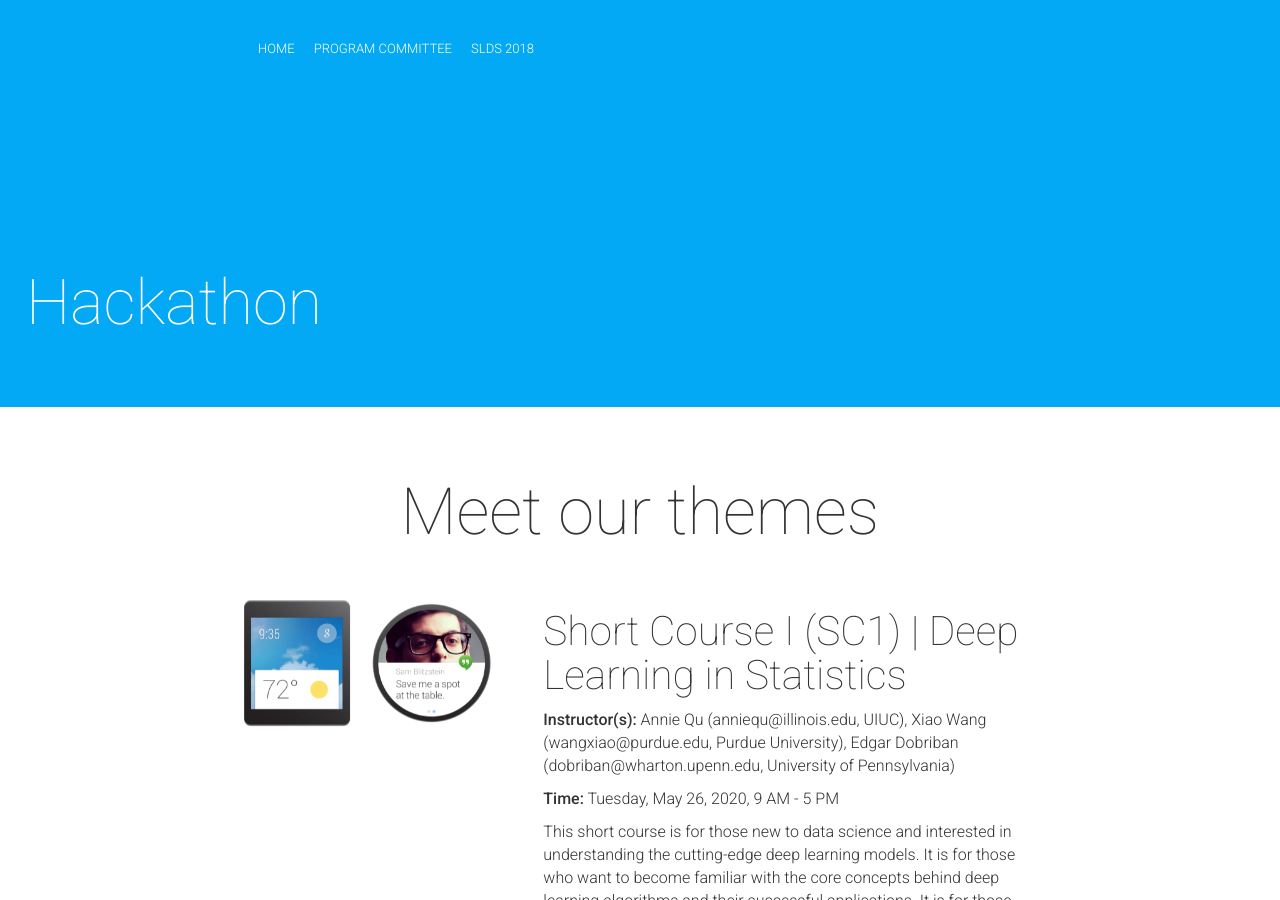
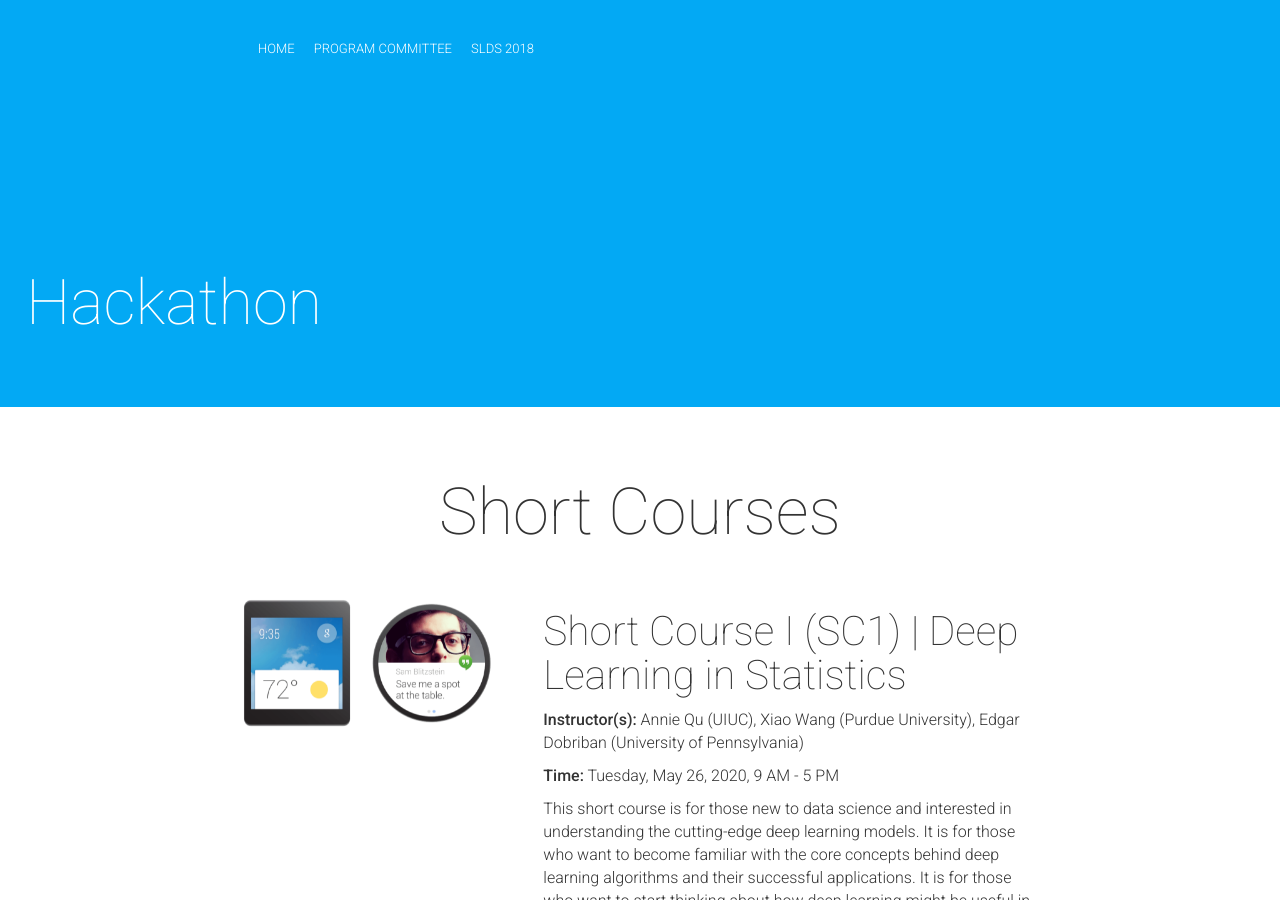
Before and after one commit to ASASLDS/SLDS2020, a Jekyll site: the page built from hackathon.html, in a window 1280 px wide and 900 px high. Built offline with Jekyll 4.4.1, drawn with Linux system fonts in a browser that asks for light colours; nearby versions of some CDN libraries; comment, search, counter and statistics services are not loaded; some of the changed lines change nothing that is shown.

Commit message:
Update config with preliminary instructor stuff

```diff
--- a/_config.yml
+++ b/_config.yml
@@ -112,11 +112,13 @@ mapCenterCoordinates: "33.6177875,-117.8887242"
 mapMobileCenterCoordinates: "33.6177875,-117.8887242"
 
 # Invited Short Courses
-aboutHackathonTitle: "Meet our themes"
+hackathonTitle: "Hackathon"
+enableHackathon: true
+aboutHackathonTitle: "Short Courses"
 hackathonRows:
  - {title: "Short Course I (SC1) | Deep Learning in Statistics",
     image: "hackathon-0.png",
-    instructors: "Annie Qu (anniequ@illinois.edu, UIUC), Xiao Wang (wangxiao@purdue.edu, Purdue University), Edgar Dobriban (dobriban@wharton.upenn.edu, University of Pennsylvania)",
+    instructors: "Annie Qu (UIUC), Xiao Wang (Purdue University), Edgar Dobriban (University of Pennsylvania)",
     time: "Tuesday, May 26, 2020, 9 AM - 5 PM",
     cost: "100",
     details: "This short course is for those new to data science and interested in understanding the cutting-edge deep learning models. It is for those who want to become familiar with the core concepts behind deep learning algorithms and their successful applications. It is for those who want to start thinking about how deep learning might be useful in their business or career. This one-day short course will provide a comprehensive overview of deep learning methods from the statistics perspective. Topics include deep feedforward neural networks, convolutional neural networks, deep Boltzmann machine, variational autoencoders, generative adversarial networks, learning theory fundamentals, generalization error bounds for deep neural networks, deep learning in R, an overview of the Keras package. Various application examples will be discussed in detail as well."}
@@ -126,6 +128,27 @@ hackathonRows:
     time: "Tuesday, May 26, 2020, 1 PM - 5 PM",
     cost: "50",
     details: "This half-day short course will provide an overview of statistical machine learning, and artificial intelligence techniques with applications to the precision medicine, in particular, to deriving optimal individualized treatment strategies for personalized medicine. This short course will cover both the treatment selection and treatment transition. The treatment selection framework is based on outcome weighted classification. We will cover logistic regression, support vector machine (SVM), ?-learning, robust SVM, and angle based classifiers for multi-category learning, and we will show how to modify these classification methods into outcome weighted learning algorithms for personalized medicine. The second part of this short course will also cover the treatment transition. We will provide an introduction to reinforcement learning techniques. Algorithms, including dynamic programming for Markov Decision Process, temporal difference learning, SARSA, Q-Learning algorithms, actor-critic methods, will be covered. We will discuss how to use these methods for developing optimal treatment transition strategies. The techniques discussed will be demonstrated in R. This course is intended for graduate students who have some knowledge of statistics and want to be introduced to statistical machine learning, or practitioners who would like to apply statistical machine learning techniques to their problems on personalized medicine and other biomedical applications."}
+
+instructorBios:
+ - {name: 'doot',
+    affiliation: 'doot university',
+    email: 'doot@doot.edu',
+    bio: 'doot doot'}
+ - {name: 'Annie Qu',
+    affiliation: 'University of Illinois Urbana Champaign',
+    email: 'anniequ@illinois.edu',
+    bio: 'Hello World!'}
+ - {name: 'Xiao Wang',
+    affiliation: 'Purdue University',
+    email: 'wangxiao@purdue.edu',
+    bio: 'doot doot'}
+ - {name: 'Edgar Dobriban',
+    affiliation: 'University of Pennsylvania',
+    email: 'dobriban@wharton.upenn.edu',
+    bio: 'pew pew'}
+ - {name: 'Haoda Fu',
+    affiliation: 'Eli Lilly',
+    bio: 'Dr. Haoda Fu is a senior research advisor and a enterprise lead for Machine Learning, Artificial Intelligence, and Digital Connected Care from Eli Lilly and Company. Dr. Haoda Fu is a Fellow of ASA (American Statistical Association). He is also an adjunct professor of biostatistics department, Indiana university school of medicine. Dr. Fu received his Ph.D. in statistics from University of Wisconsin - Madison in 2007 and joined Lilly after that. Since he joined Lilly, he is very active in statistics methodology research. He has more than 90 publications in the areas, such as Bayesian adaptive design, survival analysis, recurrent event modeling, personalized medicine, indirect and mixed treatment comparison, joint modeling, Bayesian decision making, and rare events analysis. In recent years, his research area focuses on machine learning and artificial intelligence. His research has been published in various top journals including JASA, JRSS, Biometrics, ACM, IEEE, JAMA, Annals of Internal Medicine etc.. He has been teaching topics of machine learning and AI in large industry conferences including teaching this topic in FDA workshop. He was board of directors for statistics organizations and program chairs, committee chairs such as ICSA, ENAR, and ASA Biopharm session.'}
 
 # # Hackathon
 # hackathonTitle: "Hackathon"
```
